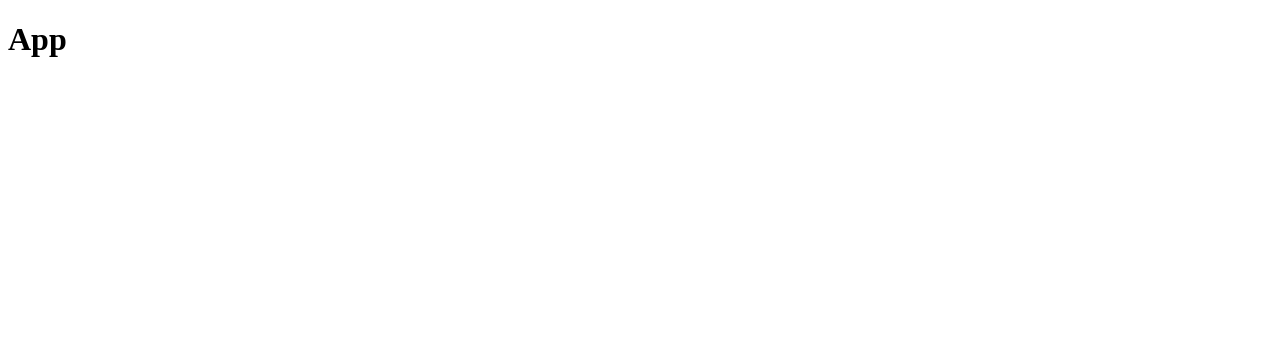
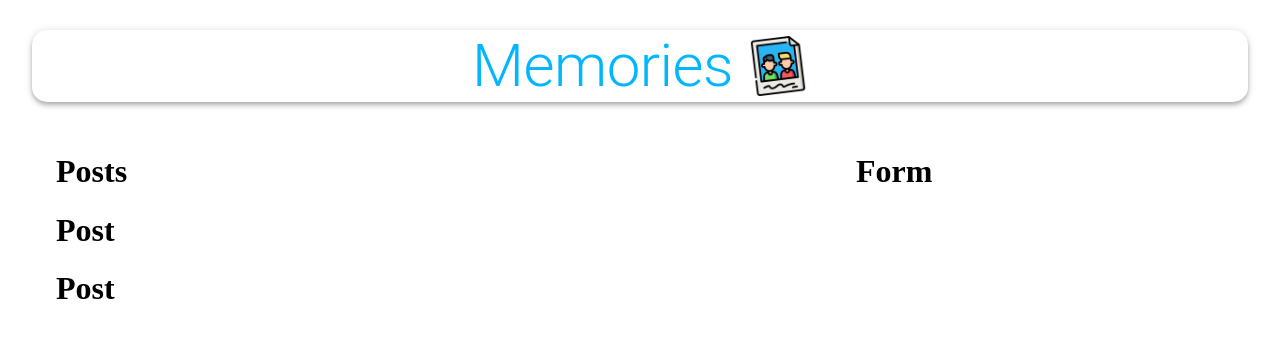
Before and after one commit to JLIB047/Memories-App, a React (Create React App) app in the folder client/: page / in a window 1280 px wide. Shown: the top 338 px of the page. Built offline with nearby package versions, Linux system fonts and the light colour scheme.

Commit message:
added styles and updated file structure

```diff
--- a/client/src/App.js
+++ b/client/src/App.js
@@ -1,10 +1,33 @@
 import React from 'react';
+import { Container, AppBar, Typography, Grow, Grid } from '@material-ui/core';
+
+import Posts from './components/Posts/Posts';
+import Form from './components/Form/Form';
+import memories from './images/memories.png';
+import useStyles from './styles';
 
 const App = () => {
+    const classes = useStyles();
     return (
-        <div>
-            <h1>App</h1>
-        </div>
+        <Container maxidth='lg'>
+            <AppBar className={classes.appBar} position='staitc' color='inherit'>
+                <Typography className={classes.heading} variant='h2' align='center'>Memories</Typography>
+                <img className={classes.image} src={memories} alt="memories" height="60"/>
+            </AppBar>
+            <Grow in>
+                <Container>
+                    <Grid container justify="space-between" aligntItems="stretch" spacing={4}>
+                        <Grid item xs={12} sm={7}>
+                            <Posts/>
+                        </Grid>
+                        <Grid item xs={12} sm={4}>
+                            <Form/>
+                        </Grid>
+
+                    </Grid>
+                </Container>
+            </Grow>
+        </Container>
     );
 
 }
--- a/client/src/components/Form/Form.js
+++ b/client/src/components/Form/Form.js
@@ -0,0 +1,12 @@
+import React from 'react';
+import useStyles from './styles'
+
+const Form = () => {
+    const classes = useStyles();
+
+    return (
+        <h1>Form</h1>
+    );
+}
+
+export default Form;
--- a/client/src/components/Form/styles.js
+++ b/client/src/components/Form/styles.js
@@ -0,0 +1,24 @@
+import { makeStyles } from '@material-ui/core/styles';
+
+export default makeStyles((theme) => ({
+  root: {
+    '& .MuiTextField-root': {
+      margin: theme.spacing(1),
+    },
+  },
+  paper: {
+    padding: theme.spacing(2),
+  },
+  form: {
+    display: 'flex',
+    flexWrap: 'wrap',
+    justifyContent: 'center',
+  },
+  fileInput: {
+    width: '97%',
+    margin: '10px 0',
+  },
+  buttonSubmit: {
+    marginBottom: 10,
+  },
+}));
--- /dev/null
+++ b/client/src/components/Posts/Post/Post.js
@@ -0,0 +1,12 @@
+import React from 'react';
+import useStyles from './styles';
+
+const Post = () => {
+    const classes = useStyles();
+
+    return (
+        <h1>Post</h1>
+    );
+}
+
+export default Post;
--- /dev/null
+++ b/client/src/components/Posts/Post/styles.js
@@ -0,0 +1,52 @@
+import { makeStyles } from '@material-ui/core/styles';
+
+export default makeStyles({
+  media: {
+    height: 0,
+    paddingTop: '56.25%',
+    backgroundColor: 'rgba(0, 0, 0, 0.5)',
+    backgroundBlendMode: 'darken',
+  },
+  border: {
+    border: 'solid',
+  },
+  fullHeightCard: {
+    height: '100%',
+  },
+  card: {
+    display: 'flex',
+    flexDirection: 'column',
+    justifyContent: 'space-between',
+    borderRadius: '15px',
+    height: '100%',
+    position: 'relative',
+  },
+  overlay: {
+    position: 'absolute',
+    top: '20px',
+    left: '20px',
+    color: 'white',
+  },
+  overlay2: {
+    position: 'absolute',
+    top: '20px',
+    right: '20px',
+    color: 'white',
+  },
+  grid: {
+    display: 'flex',
+  },
+  details: {
+    display: 'flex',
+    justifyContent: 'space-between',
+    margin: '20px',
+  },
+  title: {
+    padding: '0 16px',
+  },
+  cardActions: {
+    padding: '0 16px 8px 16px',
+    display: 'flex',
+    justifyContent: 'space-between',
+  },
+});
--- a/client/src/components/Posts/Posts.js
+++ b/client/src/components/Posts/Posts.js
@@ -0,0 +1,17 @@
+import React from 'react';
+import Post from './Post/Post';
+import useStyles from './styles';
+
+const Posts = () => {
+    const classes = useStyles();
+
+    return (
+        <>
+        <h1>Posts</h1>
+        <Post/>
+        <Post/>
+        </>
+    );
+}
+
+export default Posts;
--- /dev/null
+++ b/client/src/components/Posts/styles.js
@@ -0,0 +1,14 @@
+import { makeStyles } from '@material-ui/core/styles';
+
+export default makeStyles((theme) => ({
+  mainContainer: {
+    display: 'flex',
+    alignItems: 'center',
+  },
+  smMargin: {
+    margin: theme.spacing(1),
+  },
+  actionDiv: {
+    textAlign: 'center',
+  },
+}));
--- /dev/null
+++ b/client/src/styles.js
@@ -0,0 +1,18 @@
+import { makeStyles } from '@material-ui/core/styles';
+
+export default makeStyles(() => ({
+    appBar: {
+        borderRadius: 15,
+        margin: '30px 0',
+        display: 'flex',
+        flexDirection: 'row',
+        justifyContent: 'center',
+        alignItems: 'center',
+      },
+      heading: {
+        color: 'rgba(0,183,255, 1)',
+      },
+      image: {
+        marginLeft: '15px',
+      }
+}));
```
Also changed, not shown: client/src/actions/posts.js (added), client/src/api/index.js (added), client/src/images/memories.png (added), client/src/reducers/index.js (added), client/src/reducers/posts.js (added), 1 other file (tests, documents, lock files or other folders).
